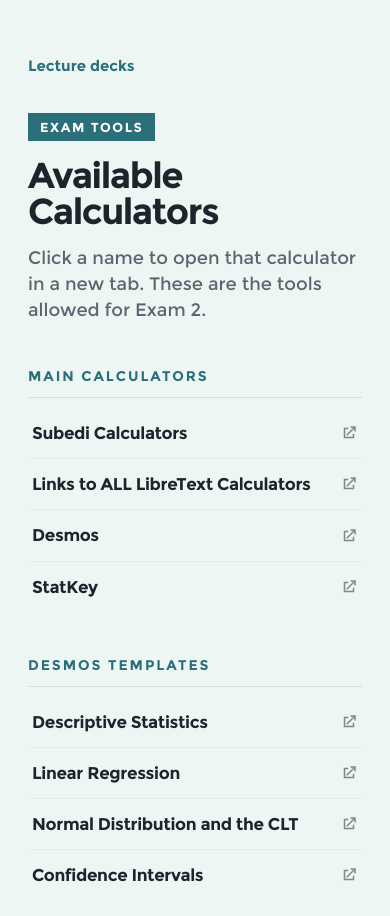
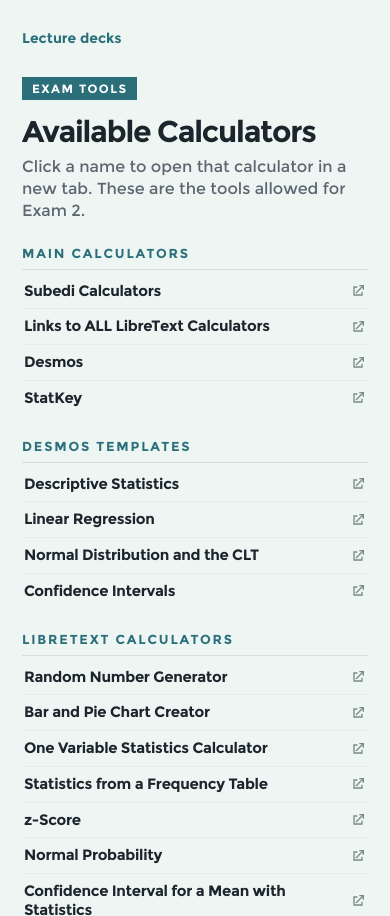
Before and after one commit to Reben80/math117, a plain HTML site: page docs/calculators/index.html in a window 390 px wide. Shown: the top 916 px of the page. Drawn offline with Linux system fonts and the light colour scheme.

Commit message:
Tighten Available Calculators page spacing (#6)
Reduce vertical whitespace and use a two-column desktop layout
for Main+Desmos and the LibreText list, keeping mobile single-column.

Co-authored-by: rebin muhammad <mac-mini@rebins-Mac-mini.local>
Co-authored-by: Rebin Muhammad <Reben80@users.noreply.github.com>

```diff
--- a/docs/calculators/index.html
+++ b/docs/calculators/index.html
@@ -14,13 +14,13 @@
     font-family: Montserrat, sans-serif;
   }
   main {
-    max-width: 720px;
+    max-width: 920px;
     margin: 0 auto;
-    padding: 56px 28px 96px;
+    padding: 28px 22px 48px;
   }
   .back {
     color: #2a6f7a;
-    font-size: 15px;
+    font-size: 14px;
     font-weight: 700;
     text-decoration: none;
   }
@@ -28,46 +28,55 @@
     display: inline-block;
     background: #2a6f7a;
     color: #fff;
-    font-size: 13px;
+    font-size: 12px;
     font-weight: 700;
     letter-spacing: 0.12em;
-    padding: 6px 12px;
-    margin: 22px 0 0;
+    padding: 4px 10px;
+    margin: 14px 0 0;
   }
   h1 {
-    margin: 16px 0 0;
-    font-size: 48px;
-    line-height: 1;
+    margin: 10px 0 0;
+    font-size: 36px;
+    line-height: 1.05;
     letter-spacing: -0.04em;
     font-weight: 700;
   }
   .lead {
-    margin: 16px 0 0;
+    margin: 8px 0 0;
     max-width: 560px;
     color: #5d6670;
-    font-size: 18px;
-    line-height: 1.45;
+    font-size: 16px;
+    line-height: 1.4;
+  }
+  .pair {
+    margin-top: 22px;
+    display: grid;
+    gap: 22px;
   }
   section {
-    margin-top: 44px;
+    margin-top: 22px;
+    min-width: 0;
+  }
+  .pair > section {
+    margin-top: 0;
   }
   h2 {
     margin: 0;
     color: #2a6f7a;
-    font-size: 14px;
+    font-size: 13px;
     font-weight: 700;
     letter-spacing: 0.14em;
     text-transform: uppercase;
   }
   .rule {
     height: 1px;
-    margin: 12px 0 0;
+    margin: 8px 0 0;
     background: #d5e0de;
     border: 0;
   }
   ul {
     list-style: none;
-    margin: 10px 0 0;
+    margin: 4px 0 0;
     padding: 0;
   }
   li + li {
@@ -77,13 +86,13 @@
     display: flex;
     align-items: center;
     justify-content: space-between;
-    gap: 16px;
-    padding: 14px 4px;
+    gap: 12px;
+    padding: 8px 2px;
     color: #1c242c;
-    font-size: 18px;
+    font-size: 16px;
     font-weight: 600;
     letter-spacing: -0.02em;
-    line-height: 1.3;
+    line-height: 1.25;
     text-decoration: none;
   }
   a.calc:hover {
@@ -95,25 +104,42 @@
   }
   .ext {
     flex: 0 0 auto;
-    width: 18px;
-    height: 18px;
+    width: 16px;
+    height: 16px;
     color: #7a8a88;
   }
   a.calc:hover .ext {
     color: #2a6f7a;
   }
+  .cols {
+    columns: 1;
+    column-gap: 28px;
+  }
+  .cols li {
+    break-inside: avoid;
+  }
   .note {
-    margin: 48px 0 0;
+    margin: 24px 0 0;
     color: #5d6670;
-    font-size: 15px;
-    line-height: 1.5;
+    font-size: 14px;
+    line-height: 1.45;
   }
   .note a {
     color: #2a6f7a;
   }
+  @media (min-width: 720px) {
+    .pair {
+      grid-template-columns: 1fr 1fr;
+      gap: 28px;
+      align-items: start;
+    }
+    .cols {
+      columns: 2;
+    }
+  }
   @media (max-width: 520px) {
-    h1 { font-size: 36px; }
-    a.calc { font-size: 17px; }
+    h1 { font-size: 30px; }
+    a.calc { font-size: 15px; }
   }
 </style>
 </head>
@@ -124,6 +150,7 @@
   <h1>Available Calculators</h1>
   <p class="lead">Click a name to open that calculator in a new tab. These are the tools allowed for Exam&nbsp;2.</p>
 
+  <div class="pair">
     <section aria-labelledby="main-calcs">
       <h2 id="main-calcs">Main Calculators</h2>
       <hr class="rule">
@@ -145,11 +172,12 @@
         <li><a class="calc" href="https://www.desmos.com/calculator/nutrlja3jx" target="_blank" rel="noopener">Confidence Intervals<svg class="ext" viewBox="0 0 24 24" aria-hidden="true" focusable="false"><path fill="currentColor" d="M14 3h7v7h-2V6.41l-9.29 9.3-1.42-1.42 9.3-9.29H14V3zM5 5h6v2H7v10h10v-4h2v6H5V5z"/></svg></a></li>
       </ul>
     </section>
+  </div>
 
   <section aria-labelledby="libretext-calcs">
     <h2 id="libretext-calcs">LibreText Calculators</h2>
     <hr class="rule">
-    <ul>
+    <ul class="cols">
       <li><a class="calc" href="https://stats.libretexts.org/Learning_Objects/02%3A_Interactive_Statistics/01%3A_Random_Number_Generator?adaptView" target="_blank" rel="noopener">Random Number Generator<svg class="ext" viewBox="0 0 24 24" aria-hidden="true" focusable="false"><path fill="currentColor" d="M14 3h7v7h-2V6.41l-9.29 9.3-1.42-1.42 9.3-9.29H14V3zM5 5h6v2H7v10h10v-4h2v6H5V5z"/></svg></a></li>
       <li><a class="calc" href="https://stats.libretexts.org/Learning_Objects/02%3A_Interactive_Statistics/Bar_and_Pie_Chart_Creator" target="_blank" rel="noopener">Bar and Pie Chart Creator<svg class="ext" viewBox="0 0 24 24" aria-hidden="true" focusable="false"><path fill="currentColor" d="M14 3h7v7h-2V6.41l-9.29 9.3-1.42-1.42 9.3-9.29H14V3zM5 5h6v2H7v10h10v-4h2v6H5V5z"/></svg></a></li>
       <li><a class="calc" href="https://stats.libretexts.org/Learning_Objects/02%3A_Interactive_Statistics/47%3A_One_Variable_Statistics_Calculator?adaptView" target="_blank" rel="noopener">One Variable Statistics Calculator<svg class="ext" viewBox="0 0 24 24" aria-hidden="true" focusable="false"><path fill="currentColor" d="M14 3h7v7h-2V6.41l-9.29 9.3-1.42-1.42 9.3-9.29H14V3zM5 5h6v2H7v10h10v-4h2v6H5V5z"/></svg></a></li>
```
Lines whose indentation alone changed are shown as unchanged.
